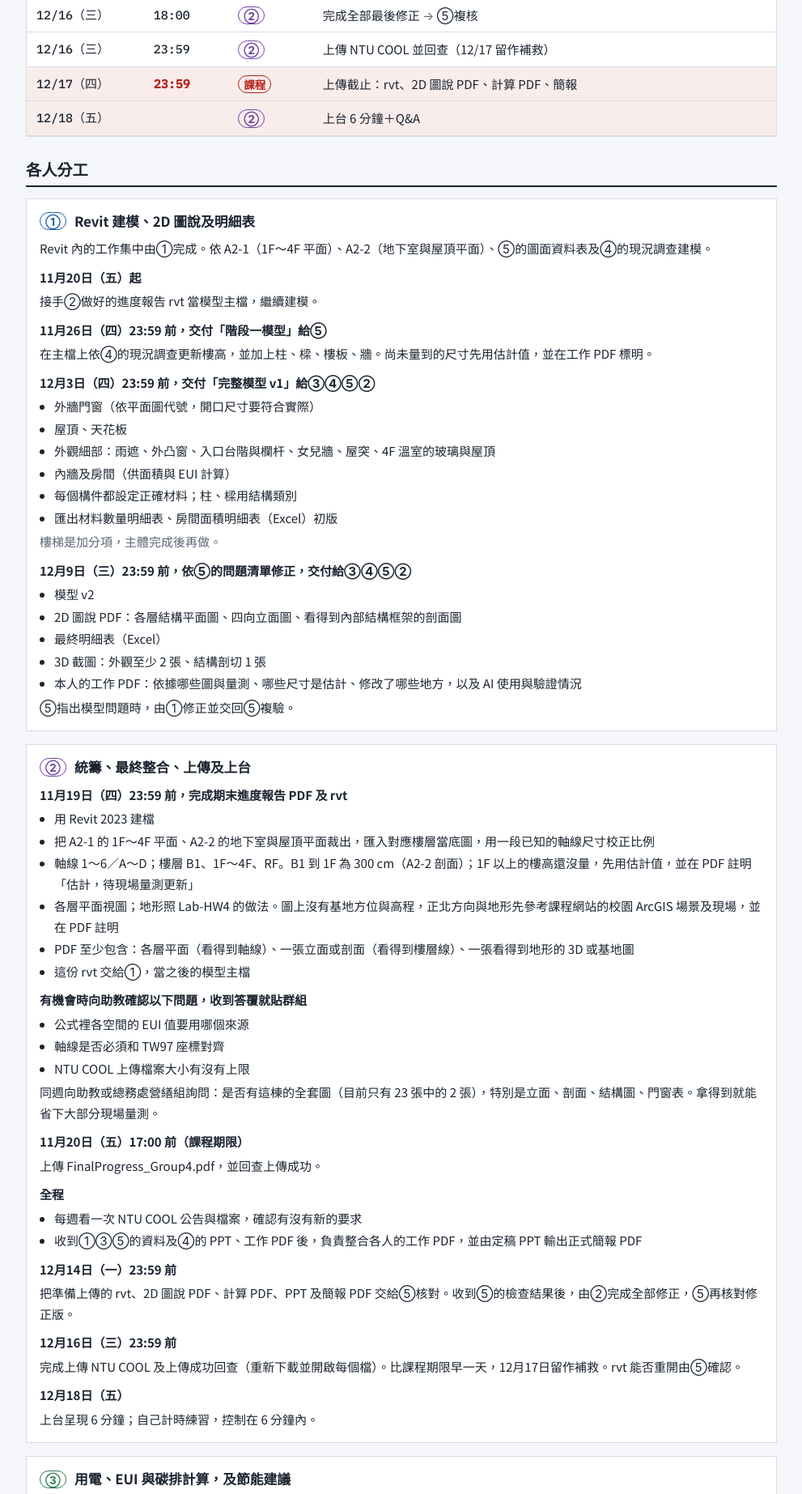
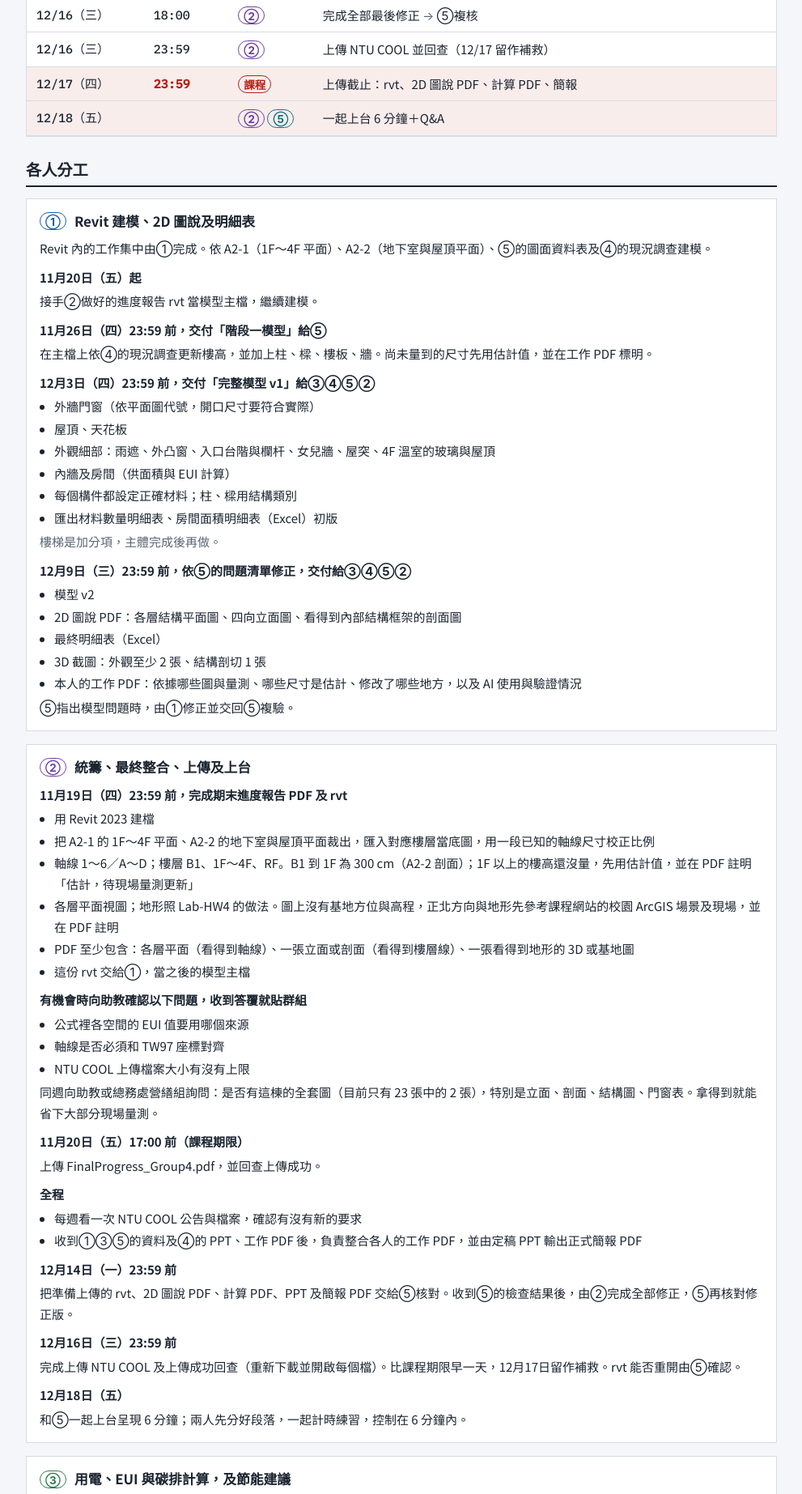
Before and after one commit to qwertyuiokm16-pixel/g4-final-plan, a plain HTML site: page index.html in a window 1280 px wide. Shown: the part 1441-3286 px from the top of the page at 81% size, without its empty margins (144-1135 px from the left). Drawn offline with Linux system fonts and the light colour scheme.

Commit message:
Update index.html

```diff
--- a/index.html
+++ b/index.html
@@ -141,7 +141,7 @@ tr.course td.t{color:var(--due);font-weight:700}
           <tr data-who="2 5"><td class="d mono">12/16（三）</td><td class="t mono">18:00</td><td><span class="chip c2">②</span></td><td>完成全部最後修正 <span class="arrow">→</span> ⑤複核</td></tr>
           <tr data-who="2"><td class="d mono">12/16（三）</td><td class="t mono">23:59</td><td><span class="chip c2">②</span></td><td>上傳 NTU COOL 並回查（12/17 留作補救）</td></tr>
           <tr class="course" data-who="course"><td class="d mono">12/17（四）</td><td class="t mono">23:59</td><td><span class="chip cdue">課程</span></td><td>上傳截止：rvt、2D 圖說 PDF、計算 PDF、簡報</td></tr>
-          <tr class="course" data-who="2 course"><td class="d mono">12/18（五）</td><td class="t mono"></td><td><span class="chip c2">②</span></td><td>上台 6 分鐘＋Q&amp;A</td></tr>
+          <tr class="course" data-who="2 5 course"><td class="d mono">12/18（五）</td><td class="t mono"></td><td><span class="chip c2">②</span> <span class="chip c5">⑤</span></td><td>一起上台 6 分鐘＋Q&amp;A</td></tr>
         </tbody>
       </table>
     </div>
@@ -209,7 +209,7 @@ tr.course td.t{color:var(--due);font-weight:700}
         <div class="step"><p class="when">12月16日（三）23:59 前</p>
           <p>完成上傳 NTU COOL 及上傳成功回查（重新下載並開啟每個檔）。比課程期限早一天，12月17日留作補救。rvt 能否重開由⑤確認。</p></div>
         <div class="step"><p class="when">12月18日（五）</p>
-          <p>上台呈現 6 分鐘；自己計時練習，控制在 6 分鐘內。</p></div>
+          <p>和⑤一起上台呈現 6 分鐘；兩人先分好段落，一起計時練習，控制在 6 分鐘內。</p></div>
       </article>
 
       <article class="role" id="r3">
@@ -262,7 +262,7 @@ tr.course td.t{color:var(--due);font-weight:700}
           <li><b>12月11日（五）23:59 前：</b>核對模型 v2 及 2D 圖說（結構平面、立面、剖面是否齊全），並重算③的主要數字（總樓地板面積、EUI、年用電、材料總量）；問題交回①③，①③在 12月12日（六）23:59 前交修正版。同日把本人的工作 PDF 交給②④，內容包含驗證方法、結果、問題與修正情況、AI 使用與驗證紀錄，以及可能被問的問題和有依據的答覆</li>
           <li><b>12月15日（二）23:59 前：</b>收到②準備上傳的檔案後，檢查 rvt 能否重開，以及模型、2D 圖說、計算 PDF、PPT 的數字與圖是否一致；問題全部交給②，②在 12月16日（三）18:00 前完成修正，再由⑤複核。更新同一份工作 PDF，保留最後檢查結果</li>
         </ul>
-        <p class="muted">12月11日交付不代表⑤全部工作結束；④的 PPT 及②的最終整合尚未完成，⑤不能提前聲稱已核對。⑤只負責答辯準備，不另安排彩排、計時或現場播放。</p>
+        <p class="muted">12月11日交付不代表⑤全部工作結束；④的 PPT 及②的最終整合尚未完成，⑤不能提前聲稱已核對。12月18日（五）和②一起上台，事先和②分好段落、一起計時練習。</p>
       </article>
     </div>
   </section>
```
